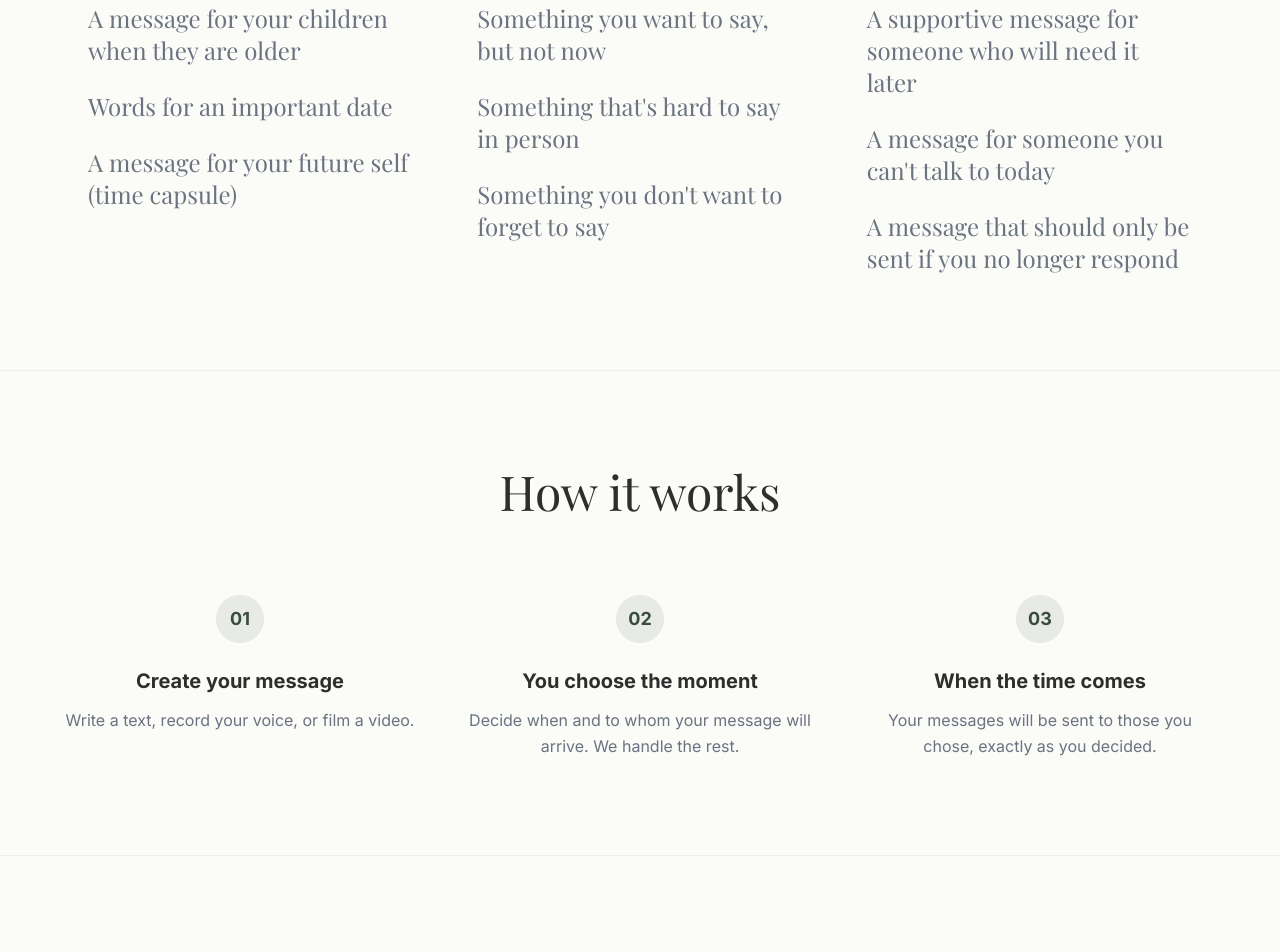
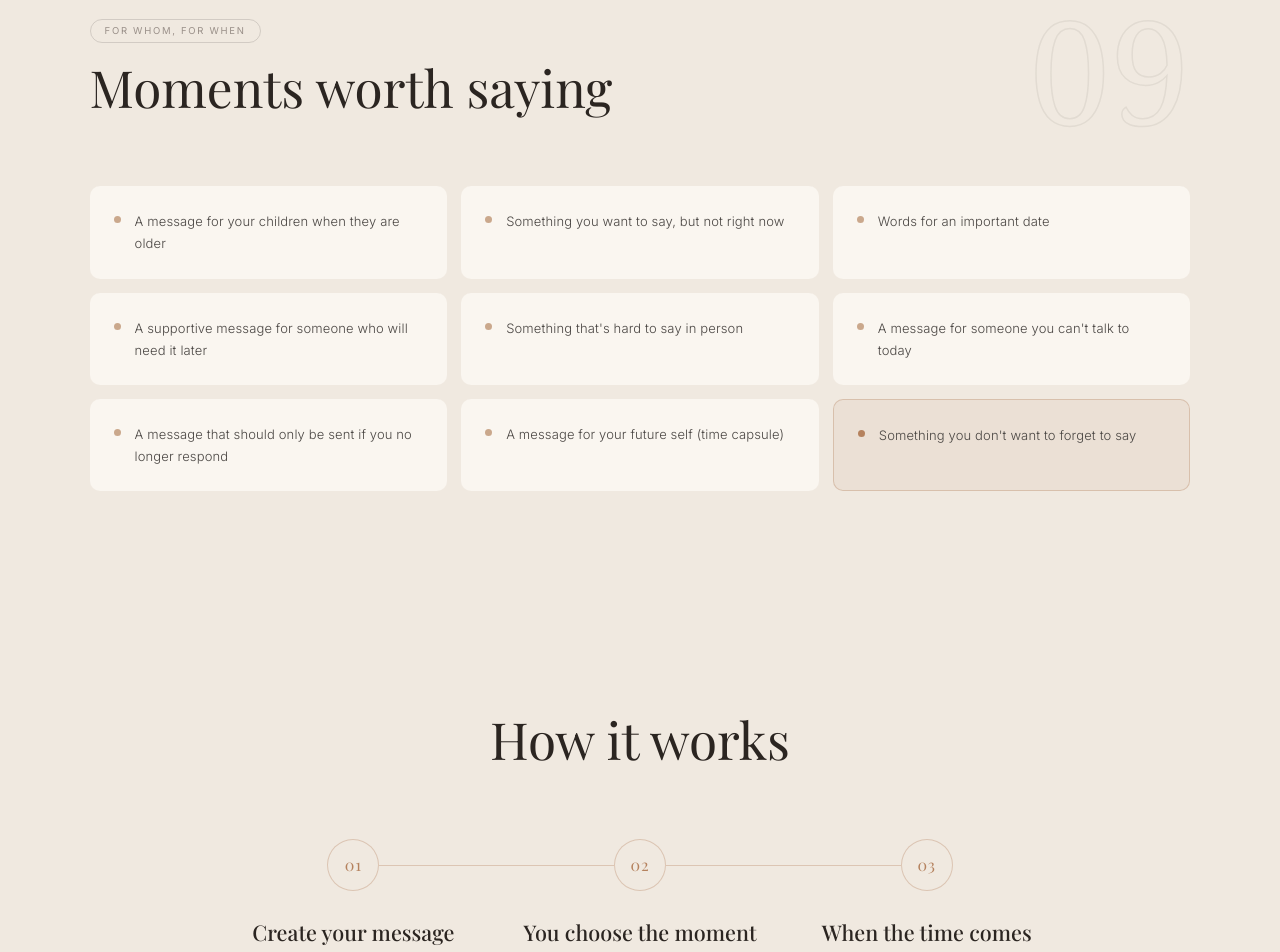
Before and after one commit to danielfernandezesnal/voiceforlater, a Next.js app: page /en in a window 1280 px wide. Shown: the part 780-1732 px from the top of the page. Built offline with nearby package versions, Linux system fonts and the light colour scheme; no server answers; a web font is replaced by a local one.

Commit message:
Landing: apply Propuesta D visual style (#48)
* Landing: revert to Propuesta D base + remove hero subtitle

* feat(landing): apply Propuesta D visual system (hero 2-col, timeline, card grid, rose palette)

```diff
--- a/app/[locale]/page.tsx
+++ b/app/[locale]/page.tsx
@@ -72,90 +72,75 @@ export default async function LocaleHomePage({
                 </div>
             </section>
 
-            {/* Editorial Section - 3 Columns */}
-            <section className="py-24 px-6 max-w-6xl mx-auto w-full">
-                <div className="grid grid-cols-1 md:grid-cols-3 gap-12 md:gap-16">
-                    {/* Column 1 - Tiempo y futuro */}
-                    <div className="flex flex-col gap-6">
-                        {(locale === 'es'
-                            ? [
-                                "Un mensaje para tu hijo o hija cuando sea mayor",
-                                "Palabras para una fecha importante",
-                                "Un mensaje para vos mismo en el futuro (cápsula del tiempo)"
-                            ] : [
-                                "A message for your children when they are older",
-                                "Words for an important date",
-                                "A message for your future self (time capsule)"
-                            ]
-                        ).map((text, idx) => (
-                            <p key={idx} className="text-xl md:text-2xl font-serif font-light leading-relaxed text-muted-foreground">
+            {/* Examples - Propuesta D card grid */}
+            <section className="py-[110px] px-[7%] bg-[hsl(var(--cream))] relative">
+                {/* Header: tag + title + deco num */}
+                <div className="flex items-start justify-between mb-14 gap-8">
+                    <div>
+                        <span className="examples-tag">{dict.landing.uses.tag}</span>
+                        <h2 className="font-serif font-normal text-[hsl(var(--ink))] leading-[1.1]"
+                            style={{ fontSize: 'clamp(2.6rem, 4vw, 3.8rem)' }}>
+                            {dict.landing.uses.title}
+                        </h2>
+                    </div>
+                    <div className="deco-num hidden sm:block flex-shrink-0 mt-[-8px]" aria-hidden="true">09</div>
+                </div>
+
+                {/* Cards grid */}
+                <div className="grid grid-cols-1 sm:grid-cols-2 lg:grid-cols-3 gap-3.5">
+                    {dict.landing.uses.items.map((text, i) => (
+                        <div key={i} className={`ex-card${i === dict.landing.uses.items.length - 1 ? ' featured' : ''}`}>
+                            <div className="ex-bullet" />
+                            <p className="text-[13px] font-light leading-[1.7] tracking-[0.01em]" style={{ color: 'hsl(var(--ink-soft))' }}>
                                 {text}
                             </p>
-                        ))}
-                    </div>
-                    {/* Column 2 - Lo que hoy no se puede decir */}
-                    <div className="flex flex-col gap-6">
-                        {(locale === 'es'
-                            ? [
-                                "Algo que querés decir, pero no ahora",
-                                "Algo que te cuesta decir en persona",
-                                "Algo que no querés olvidar decir"
-                            ] : [
-                                "Something you want to say, but not now",
-                                "Something that's hard to say in person",
-                                "Something you don't want to forget to say"
-                            ]
-                        ).map((text, idx) => (
-                            <p key={idx} className="text-xl md:text-2xl font-serif font-light leading-relaxed text-muted-foreground">
-                                {text}
-                            </p>
-                        ))}
-                    </div>
-                    {/* Column 3 - Distancia y ausencia */}
-                    <div className="flex flex-col gap-6">
-                        {(locale === 'es'
-                            ? [
-                                "Un mensaje de apoyo para alguien que sabés que lo va a necesitar más adelante",
-                                "Un mensaje para alguien con quien hoy no podés hablar",
-                                "Un mensaje que solo debería enviarse si vos no respondés más"
-                            ] : [
-                                "A supportive message for someone who will need it later",
-                                "A message for someone you can't talk to today",
-                                "A message that should only be sent if you no longer respond"
-                            ]
-                        ).map((text, idx) => (
-                            <p key={idx} className="text-xl md:text-2xl font-serif font-light leading-relaxed text-muted-foreground">
-                                {text}
-                            </p>
-                        ))}
-                    </div>
+                        </div>
+                    ))}
+                </div>
+            </section>
+            {/* How It Works - Propuesta D Timeline */}
+            <section id="how-it-works" className="py-[110px] px-[7%] bg-[hsl(var(--cream))]">
+                <div className="text-center mb-[72px]">
+                    <h2 className="font-serif font-normal text-[hsl(var(--ink))] mb-2.5"
+                        style={{ fontSize: 'clamp(2.6rem, 4vw, 3.8rem)', lineHeight: 1.1 }}>
+                        {dict.landing.howItWorks.title}
+                    </h2>
                 </div>
 
-
-            </section>
-
-
-
-
-            {/* How It Works */}
-            <section id="how-it-works" className="py-24 px-6 bg-surface/50 border-y border-border/50">
-                <div className="max-w-6xl mx-auto">
-                    <h2 className="text-4xl md:text-5xl font-serif font-light text-center mb-20">{dict.landing.howItWorks.title}</h2>
-                    <div className="grid md:grid-cols-3 gap-12">
-                        {[
-                            { step: "01", ...dict.landing.howItWorks.step1 },
-                            { step: "02", ...dict.landing.howItWorks.step2 },
-                            { step: "03", ...dict.landing.howItWorks.step3 }
-                        ].map((item, i) => (
-                            <div key={i} className="flex flex-col items-center text-center">
-                                <div className="w-12 h-12 rounded-full bg-primary/10 text-primary flex items-center justify-center font-bold text-lg mb-6">
-                                    {item.step}
+                {/* Timeline */}
+                <div className="flex flex-col md:flex-row items-start justify-center max-w-[860px] mx-auto">
+                    {[
+                        { step: '01', ...dict.landing.howItWorks.step1 },
+                        { step: '02', ...dict.landing.howItWorks.step2 },
+                        { step: '03', ...dict.landing.howItWorks.step3 }
+                    ].map((item, i) => (
+                        <div key={i} className="tl-step flex-1 flex flex-col items-center text-center relative md:flex-col flex-row gap-5 md:gap-0">
+                            {/* Node row with connecting lines */}
+                            <div className="flex items-center w-full mb-7">
+                                {/* Left line: invisible on first step */}
+                                {i === 0
+                                    ? <div className="flex-1 h-px bg-transparent" />
+                                    : <div className="tl-line" />}
+                                <div className="tl-circle">
+                                    <span className="font-serif text-base font-normal tracking-[0.05em]" style={{ color: 'hsl(var(--rose))' }}>
+                                        {item.step}
+                                    </span>
                                 </div>
-                                <h3 className="text-xl font-bold mb-3">{item.title}</h3>
-                                <p className="text-muted-foreground leading-relaxed">{item.description}</p>
+                                {/* Right line: invisible on last step */}
+                                {i === 2
+                                    ? <div className="flex-1 h-px bg-transparent" />
+                                    : <div className="tl-line" />}
                             </div>
-                        ))}
-                    </div>
+                            <div className="px-4">
+                                <h3 className="font-serif font-medium text-[hsl(var(--ink))] mb-2.5 leading-[1.25] text-[1.35rem]">
+                                    {item.title}
+                                </h3>
+                                <p className="text-[12.5px] font-light leading-[1.75] tracking-[0.01em]" style={{ color: 'hsl(var(--ink-muted))' }}>
+                                    {item.description}
+                                </p>
+                            </div>
+                        </div>
+                    ))}
                 </div>
             </section>
 
--- a/app/globals.css
+++ b/app/globals.css
@@ -30,6 +30,24 @@
   --error: 358 46% 44%;
   /* #A63D40 */
   --radius: 0.75rem;
+
+  /* ── Propuesta D Landing Palette ── */
+  --rose: 25 37% 54%;
+  /* #B5896A */
+  --rose-light: 27 37% 67%;
+  /* #C9A98C */
+  --rose-border: 25 37% 54%;
+  /* used with opacity */
+  --cream: 35 33% 91%;
+  /* #F0EBE1 */
+  --cream-card: 36 47% 96%;
+  /* #FAF7F2 */
+  --ink: 24 13% 15%;
+  /* #2A2520 */
+  --ink-soft: 24 5% 28%;
+  /* #4A4540 */
+  --ink-muted: 27 8% 57%;
+  /* #9C9088 */
 }
 
 body {
@@ -142,4 +160,79 @@ html {
   .btn-cta:active::after {
     @apply opacity-0;
   }
+
+  /* ── Propuesta D Landing Utilities ── */
+
+  /* Hero tag pill */
+  .hero-tag {
+    @apply inline-block border text-xs font-light tracking-[0.18em] uppercase px-4 py-1.5 self-start;
+    border-color: hsl(var(--rose-border) / 0.35);
+    color: hsl(var(--rose));
+  }
+
+  /* Examples section tag pill */
+  .examples-tag {
+    @apply inline-block border text-[9.5px] font-normal tracking-[0.18em] uppercase px-3.5 py-1 rounded-full mb-4;
+    border-color: hsl(var(--ink) / 0.15);
+    color: hsl(var(--ink-muted));
+  }
+
+  /* Timeline node */
+  .tl-circle {
+    @apply flex-shrink-0 flex items-center justify-center rounded-full transition-all duration-200;
+    width: 52px;
+    height: 52px;
+    border: 1px solid hsl(var(--rose-border) / 0.35);
+    background: hsl(var(--cream));
+  }
+
+  .tl-step:hover .tl-circle {
+    border-color: hsl(var(--rose));
+    background: hsl(var(--rose) / 0.06);
+  }
+
+  .tl-line {
+    @apply flex-1 h-px;
+    background: hsl(var(--rose-border) / 0.35);
+  }
+
+  /* Example card */
+  .ex-card {
+    @apply flex items-start gap-3.5 rounded-[10px] p-6 transition-all duration-200 cursor-default;
+    background: hsl(var(--cream-card));
+  }
+
+  .ex-card:hover {
+    box-shadow: 0 8px 28px hsl(var(--ink) / 0.08);
+    transform: translateY(-2px);
+  }
+
+  .ex-card.featured {
+    border: 1px solid hsl(var(--rose-border) / 0.35);
+    background: hsl(var(--rose) / 0.08);
+  }
+
+  /* Example bullet */
+  .ex-bullet {
+    @apply flex-shrink-0 rounded-full mt-1.5;
+    width: 7px;
+    height: 7px;
+    background: hsl(var(--rose-light));
+  }
+
+  .ex-card.featured .ex-bullet {
+    background: hsl(var(--rose));
+  }
+
+  /* Decorative outline number */
+  .deco-num {
+    font-family: var(--font-serif, Georgia, serif);
+    font-size: 9rem;
+    font-weight: 300;
+    color: transparent;
+    -webkit-text-stroke: 1.5px hsl(var(--ink) / 0.07);
+    line-height: 0.85;
+    user-select: none;
+    pointer-events: none;
+  }
 }
--- a/messages/en.json
+++ b/messages/en.json
@@ -19,6 +19,7 @@
   },
   "landing": {
     "hero": {
+      "tag": "Messages that travel through time",
       "title": "Your words, when they matter most.",
       "subtitle": "A space to leave messages that travel through time, for those you love most.",
       "cta": "Create my first message",
@@ -33,29 +34,19 @@
       ]
     },
     "uses": {
+      "tag": "For whom, for when",
       "title": "Moments worth saying",
       "subtitle": "Not all messages are for now. Some need time, context, or distance.",
       "items": [
-        {
-          "title": "For your children",
-          "description": "A message for them to receive when they are older."
-        },
-        {
-          "title": "For the right moment",
-          "description": "An audio for someone special, arriving exactly when needed."
-        },
-        {
-          "title": "To leave something unsaid",
-          "description": "Words you don't know how to say today, but want heard tomorrow."
-        },
-        {
-          "title": "So your words remain",
-          "description": "A memory, a story, or advice you want to keep."
-        },
-        {
-          "title": "For yourself in the future",
-          "description": "A message for your future self (time capsule)."
-        }
+        "A message for your children when they are older",
+        "Something you want to say, but not right now",
+        "Words for an important date",
+        "A supportive message for someone who will need it later",
+        "Something that's hard to say in person",
+        "A message for someone you can't talk to today",
+        "A message that should only be sent if you no longer respond",
+        "A message for your future self (time capsule)",
+        "Something you don't want to forget to say"
       ],
       "examples_label": "Examples:",
       "closing": "It's not just for goodbyes.\nIt's for moments that haven't arrived yet."
--- a/messages/es.json
+++ b/messages/es.json
@@ -19,6 +19,7 @@
   },
   "landing": {
     "hero": {
+      "tag": "Mensajes que viajan en el tiempo",
       "title": "Tus palabras cuando más importan",
       "subtitle": "Un espacio para dejar mensajes que viajen en el tiempo, para quienes más quieres.",
       "cta": "Crear mi primer mensaje",
@@ -33,6 +34,7 @@
       ]
     },
     "uses": {
+      "tag": "Para quién, para cuándo",
       "title": "¿En qué momentos se usa?",
       "subtitle": "Carry My Words se usa cuando el momento importa tanto como el mensaje.",
       "items": [
```
